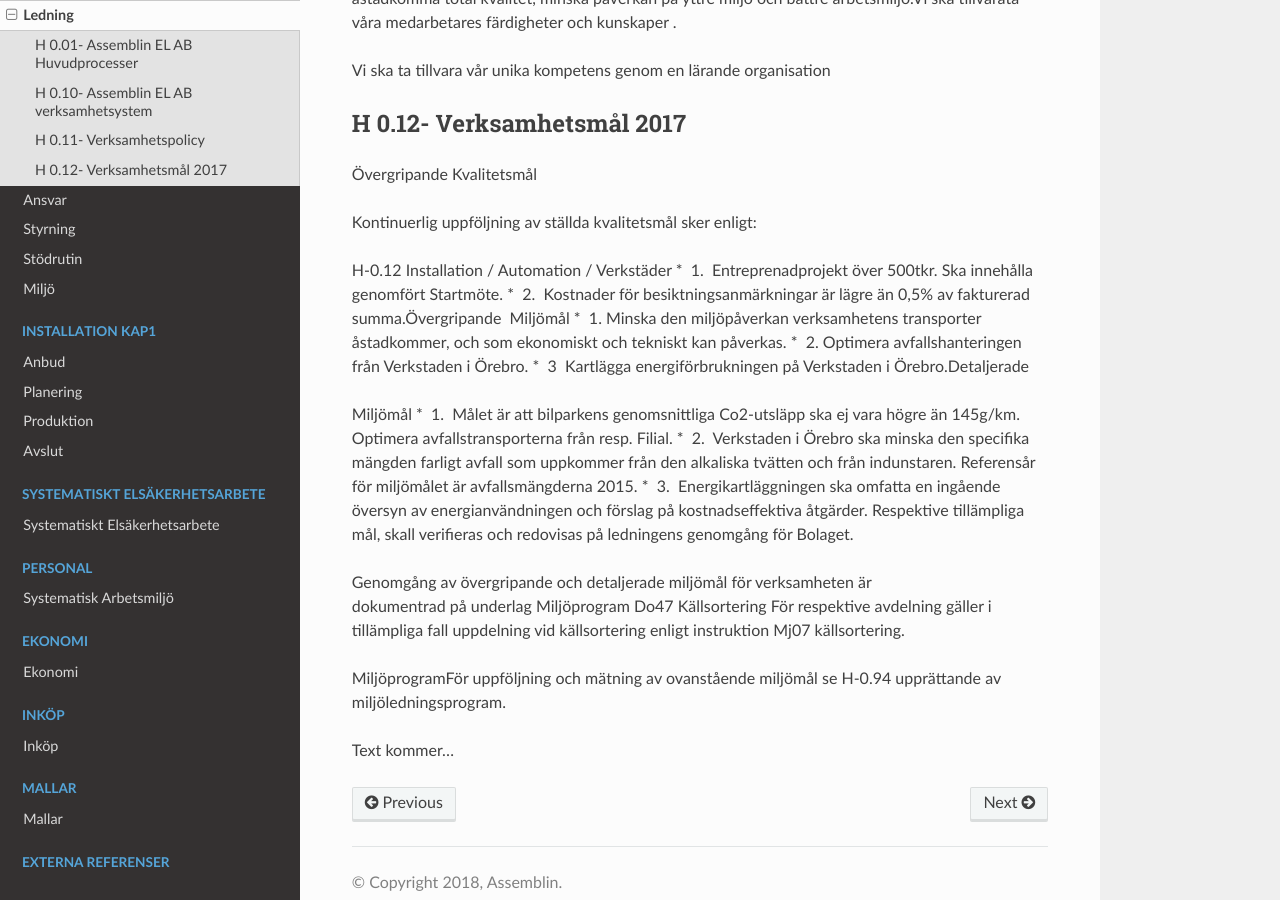
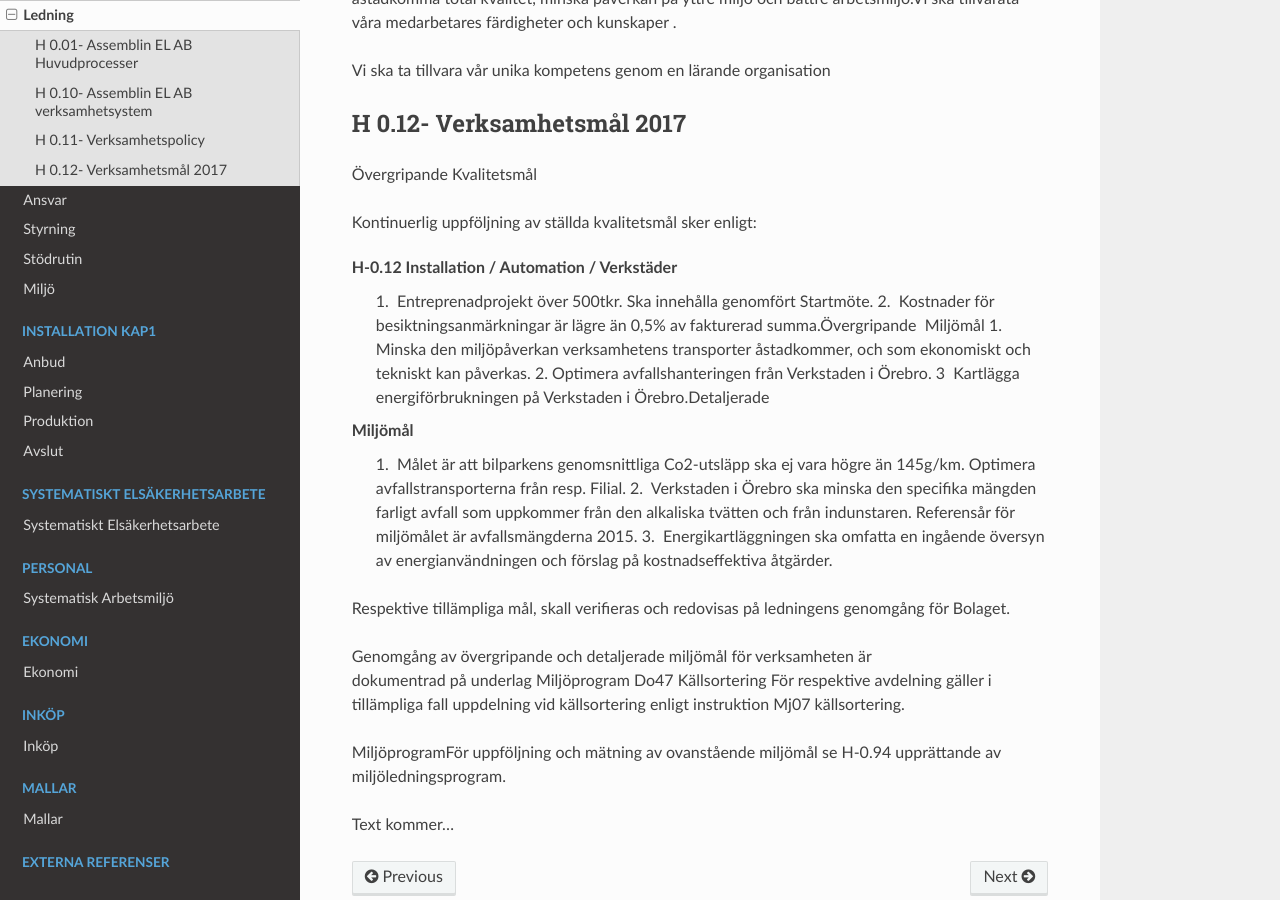
Before and after one commit to TomasAssemblinEL/NEXTDok, a Sphinx documentation site: the page built from docs/ledning/rutiner.rst, in a window 1280 px wide and 900 px high, scrolled down 917 px. Built offline with Sphinx 7.4.7 and the Read the Docs theme 2.0.0, drawn with Linux system fonts in a browser that asks for light colours; pages that are not in the unit, such as notebooks, are missing from menus.

```diff
--- a/docs/ledning/rutiner.rst
+++ b/docs/ledning/rutiner.rst
@@ -36,16 +36,16 @@ H 0.12- Verksamhetsmål 2017
 Kontinuerlig uppföljning av ställda kvalitetsmål sker enligt:
 
 H-0.12 Installation / Automation / Verkstäder
-*  1.  Entreprenadprojekt över 500tkr. Ska innehålla genomfört Startmöte.
-*  2.  Kostnader för besiktningsanmärkningar är lägre än 0,5% av fakturerad summa.Övergripande  Miljömål
-*  1. Minska den miljöpåverkan verksamhetens transporter åstadkommer, och som ekonomiskt och tekniskt kan påverkas.
-*  2. Optimera avfallshanteringen från Verkstaden i Örebro.
-*  3  Kartlägga energiförbrukningen på Verkstaden i Örebro.Detaljerade
+  1.  Entreprenadprojekt över 500tkr. Ska innehålla genomfört Startmöte.
+  2.  Kostnader för besiktningsanmärkningar är lägre än 0,5% av fakturerad summa.Övergripande  Miljömål
+  1. Minska den miljöpåverkan verksamhetens transporter åstadkommer, och som ekonomiskt och tekniskt kan påverkas.
+  2. Optimera avfallshanteringen från Verkstaden i Örebro.
+  3  Kartlägga energiförbrukningen på Verkstaden i Örebro.Detaljerade
 
 Miljömål
-*  1.  Målet är att bilparkens genomsnittliga Co2-utsläpp ska ej vara högre än 145g/km. Optimera avfallstransporterna från resp. Filial.
-*  2.  Verkstaden i Örebro ska minska den specifika mängden farligt avfall som uppkommer från den alkaliska tvätten och från indunstaren. Referensår för miljömålet är avfallsmängderna 2015.
-*  3.  Energikartläggningen ska omfatta en ingående översyn av energianvändningen och förslag på kostnadseffektiva åtgärder.
+  1.  Målet är att bilparkens genomsnittliga Co2-utsläpp ska ej vara högre än 145g/km. Optimera avfallstransporterna från resp. Filial.
+  2.  Verkstaden i Örebro ska minska den specifika mängden farligt avfall som uppkommer från den alkaliska tvätten och från indunstaren. Referensår för miljömålet är avfallsmängderna 2015.
+  3.  Energikartläggningen ska omfatta en ingående översyn av energianvändningen och förslag på kostnadseffektiva åtgärder.
 Respektive tillämpliga mål, skall verifieras och redovisas på ledningens genomgång för Bolaget.
 
 Genomgång av övergripande och detaljerade miljömål för verksamheten är dokumentrad på underlag Miljöprogram Do47
```
